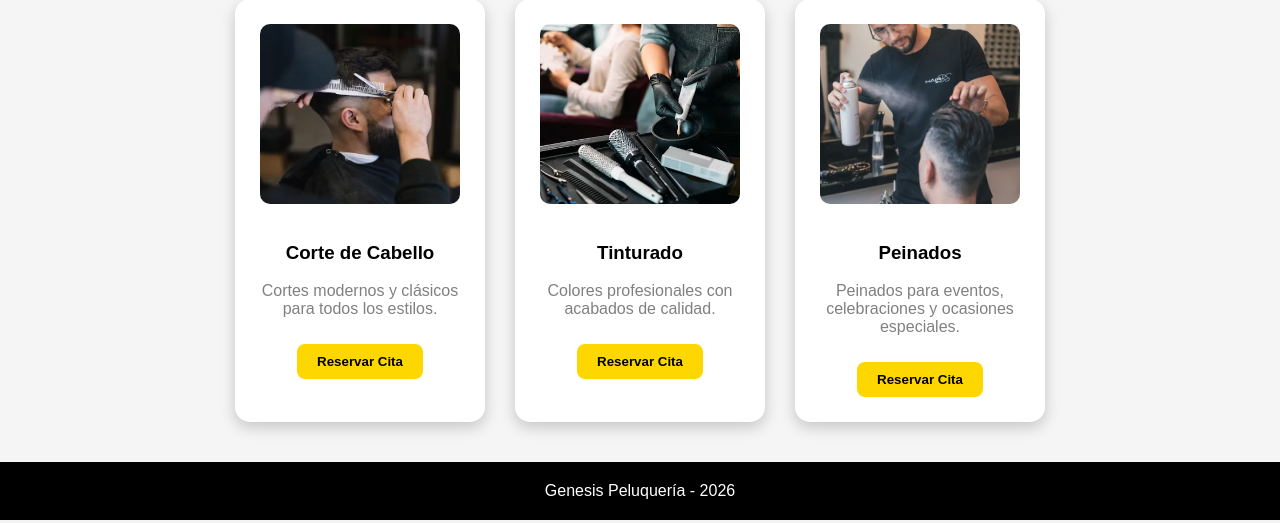
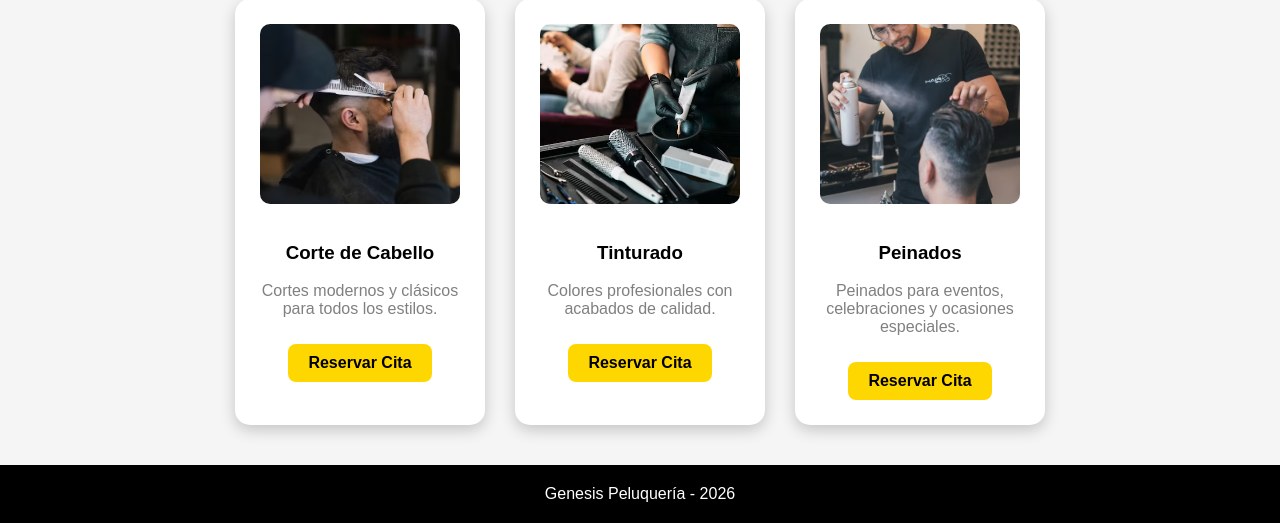
Before and after one commit to xleftx1/Genesis-github, a Flask app: page /servicios in a window 1280 px wide. Shown: the part 299-822 px from the top of the page. Run offline with Flask 3, Linux system fonts and the light colour scheme.

Commit message:
Mejoras en la página Genesis

```diff
--- a/static/style.css
+++ b/static/style.css
@@ -120,7 +120,7 @@ color: black;
 color: gray;
 }
 
-.tarjeta button{
+.tarjeta .btn-reserva{
 background-color: gold;
 color: black;
 border: none;
@@ -130,9 +130,11 @@ cursor: pointer;
 font-weight: bold;
 margin-top: 10px;
 transition: 0.3s;
+text-decoration: none;
+display: inline-block;
 }
 
-.tarjeta button:hover{
+.tarjeta .btn-reserva:hover{
 background-color: #e6c200;
 transform: scale(1.05);
 }
--- a/templates/index.html
+++ b/templates/index.html
@@ -10,7 +10,8 @@
     <h1>Genesis</h1>
     <nav>
         <a href="/">Inicio</a>
-        <a href="/servicios">Servicios</a> <a href="/nosotros">Nosotros</a>
+        <a href="/servicios">Servicios</a>
+        <a href="/nosotros">Nosotros</a>
         <a href="/contacto">Contacto</a>
     </nav>
 </header>
--- a/templates/servicios.html
+++ b/templates/servicios.html
@@ -28,21 +28,21 @@
         <img src="/static/img/corte.avif" alt="Corte de Cabello">
         <h3>Corte de Cabello</h3>
         <p>Cortes modernos y clásicos para todos los estilos.</p>
-        <button>Reservar Cita</button>
+        <a href="{{ url_for('contacto') }}" class="btn-reserva">Reservar Cita</a>
     </div>
 
     <div class="tarjeta">
         <img src="/static/img/tinturado.avif" alt="Tinturado">
         <h3>Tinturado</h3>
         <p>Colores profesionales con acabados de calidad.</p>
-        <button>Reservar Cita</button>
+        <a href="/contacto" class="btn-reserva">Reservar Cita</a>
     </div>
 
     <div class="tarjeta">
         <img src="/static/img/peinado.avif" alt="Peinados">
         <h3>Peinados</h3>
         <p>Peinados para eventos, celebraciones y ocasiones especiales.</p>
-        <button>Reservar Cita</button>
+        <a href="/contacto" class="btn-reserva">Reservar Cita</a>
     </div>
 
 </section>
```
